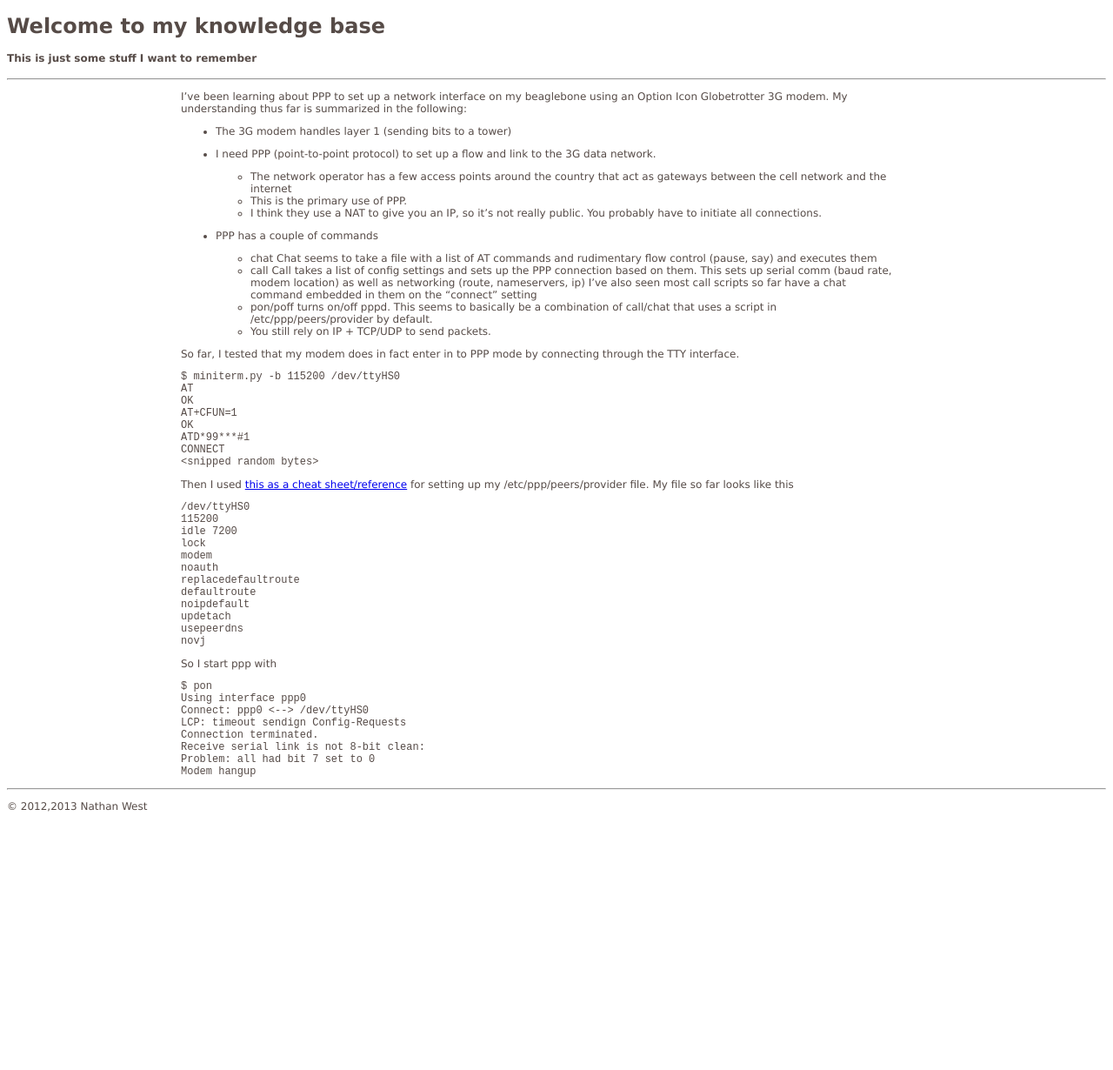
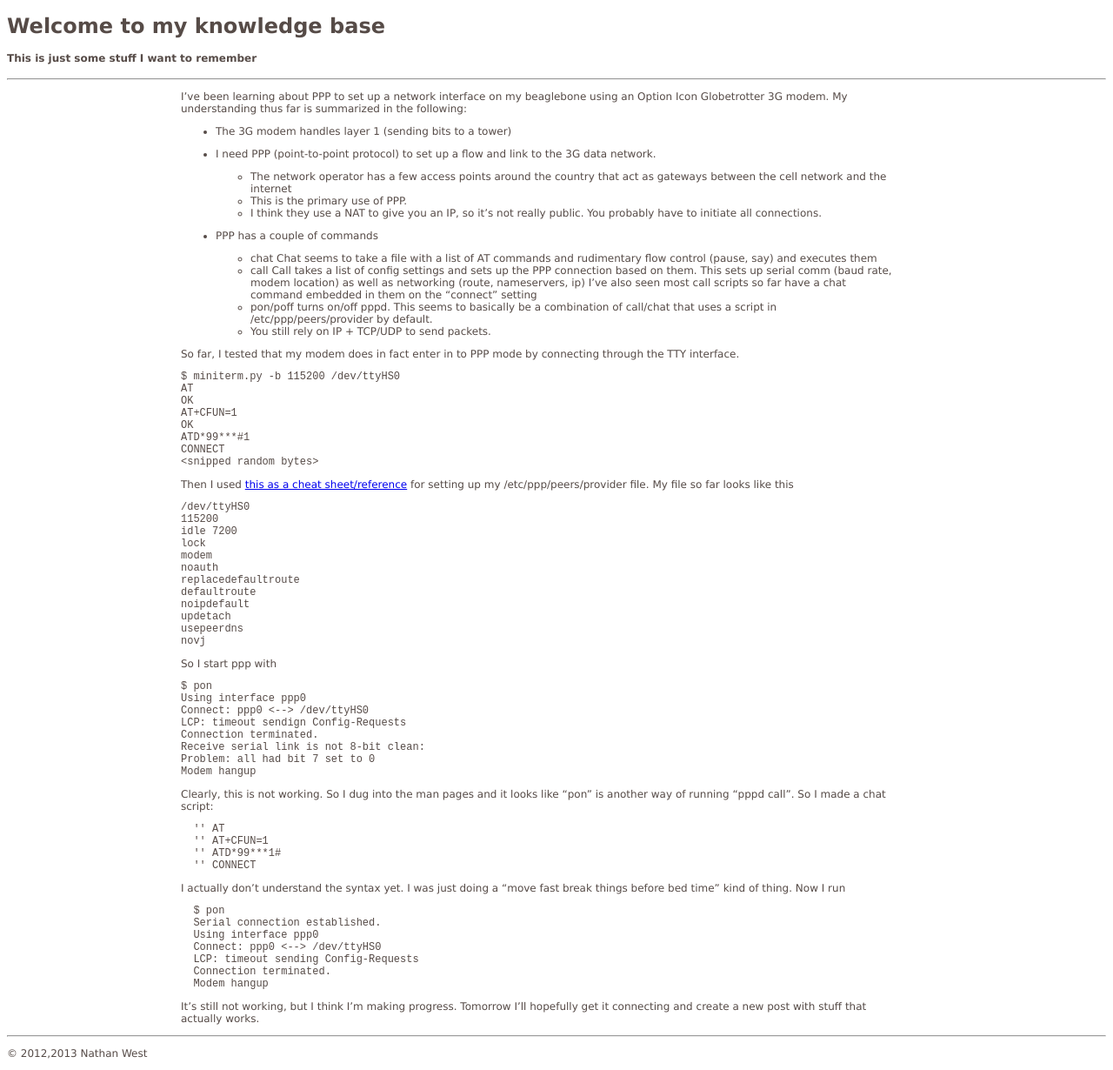
Before and after one commit to n-west/n-west.github.com, a Jekyll site: the page built from _posts/2013-02-04-ppp-part1.md, in a window 1280 px wide. Shown: the whole page at 87% size. Built offline with Jekyll 4.4.1, drawn with Linux system fonts in a browser that asks for light colours; before the commit the page ends 946 px from its top, so only the background shows below that.

Commit message:
Update _posts/2013-02-04-ppp-part1.md
update initial ppp experience

```diff
--- a/_posts/2013-02-04-ppp-part1.md
+++ b/_posts/2013-02-04-ppp-part1.md
@@ -62,3 +62,26 @@ So I start ppp with
     Receive serial link is not 8-bit clean:
     Problem: all had bit 7 set to 0
     Modem hangup
+
+Clearly, this is not working. So I dug into the man pages and it looks like "pon" is another way of running "pppd call".
+So I made a chat script:
+
+      '' AT
+      '' AT+CFUN=1
+      '' ATD*99***1#
+      '' CONNECT
+
+I actually don't understand the syntax yet.
+I was just doing a "move fast break things before bed time" kind of thing.
+Now I run
+
+      $ pon
+      Serial connection established.
+      Using interface ppp0
+      Connect: ppp0 <--> /dev/ttyHS0
+      LCP: timeout sending Config-Requests
+      Connection terminated.
+      Modem hangup
+
+It's still not working, but I think I'm making progress.
+Tomorrow I'll hopefully get it connecting and create a new post with stuff that actually works.
```
